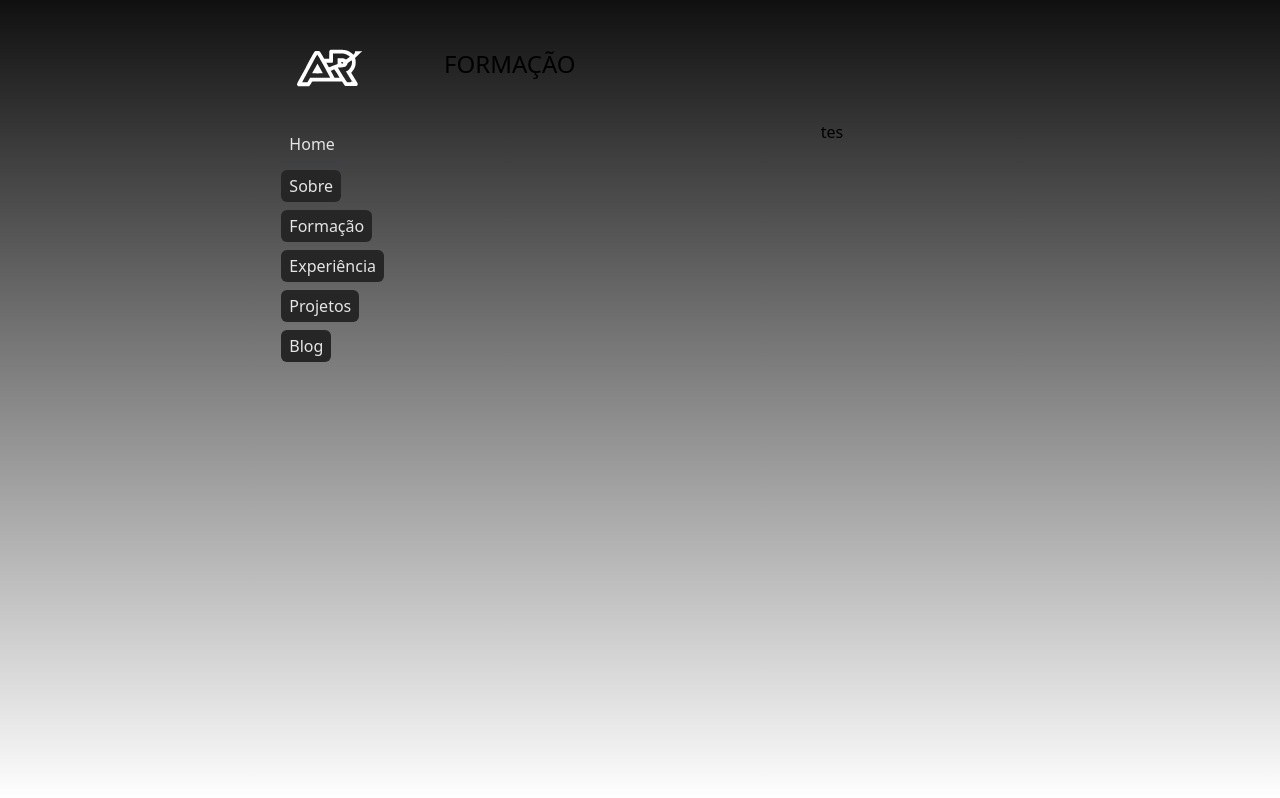
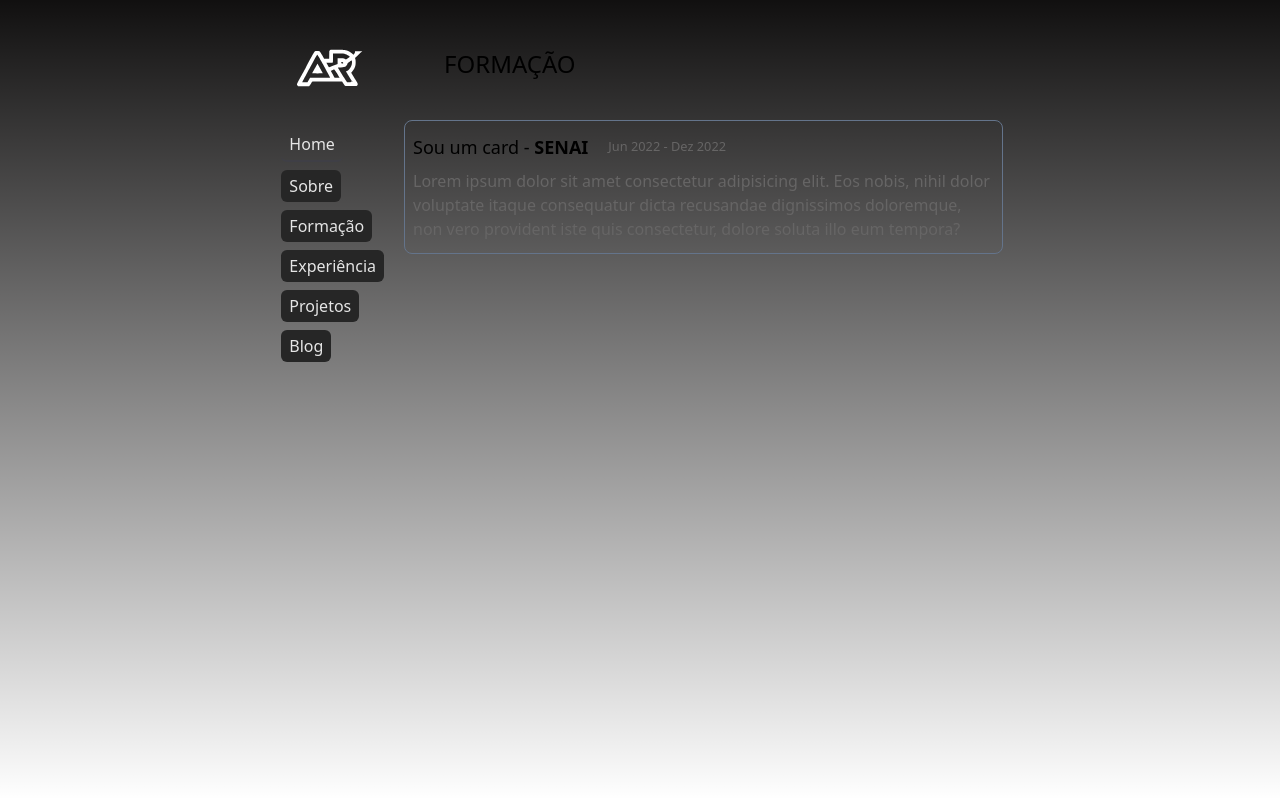
Before and after one commit to rafaapcode/portfolio-new, a Next.js app: page /qualification in a window 1280 px wide. Built offline with nearby package versions, Linux system fonts and the light colour scheme.

Commit message:
feat: begin the card qualification

```diff
--- /dev/null
+++ b/app/components/card-qualification.jsx
@@ -0,0 +1,33 @@
+import { motion } from "framer-motion";
+
+export default function CardQualification({
+  curso,
+  instituicao,
+  duracao,
+  desc,
+  transitionDuration,
+}) {
+  return (
+    <div className="w-full">
+      <motion.article
+        initial={{ scaleY: 0 }}
+        animate={{ scaleY: 1 }}
+        transition={{ duration: 0 }}
+        className="w-full px-2 py-3 border border-slate-500 rounded-lg"
+      >
+        <div className="w-full flex items-center gap-x-5 mb-2">
+          <h2 className="text-base md:text-lg lg:text-lg">
+            Sou um card - <b>SENAI</b>
+          </h2>
+          <small className="text-[#666565]">Jun 2022 - Dez 2022</small>
+        </div>
+        <p className="text-sm md:text-base lg:text-base text-[#666565]">
+          Lorem ipsum dolor sit amet consectetur adipisicing elit. Eos nobis,
+          nihil dolor voluptate itaque consequatur dicta recusandae dignissimos
+          doloremque, non vero provident iste quis consectetur, dolore soluta
+          illo eum tempora?
+        </p>
+      </motion.article>
+    </div>
+  );
+}
--- a/app/qualification/page.jsx
+++ b/app/qualification/page.jsx
@@ -1,14 +1,17 @@
 "use client";
 
 import Title from "../components/title";
+import CardQualification from "../components/card-qualification";
 
-export default function Formacao(){
-    return (
-        <section className="w-full lg:w-[70%]  h-[80%] lg:h-screen md:h-screen px-5 overflow-auto">
-            <Title title='Formação' />
-            <div className="mt-10 w-full flex flex-col justify-center items-center gap-y-1">
-                <h1>tes</h1>
-            </div>
-        </section>
-    );
+export default function Formacao() {
+  const qualification = [{}];
+
+  return (
+    <section className="w-full lg:w-[70%] h-[80%] lg:h-screen md:h-screen px-5 overflow-auto">
+      <Title title="Formação" />
+      <div className="mt-10 w-full md:w-[75%] lg:w-[70%] flex flex-col justify-center items-center gap-y-1">
+        <CardQualification />
+      </div>
+    </section>
+  );
 }
```
